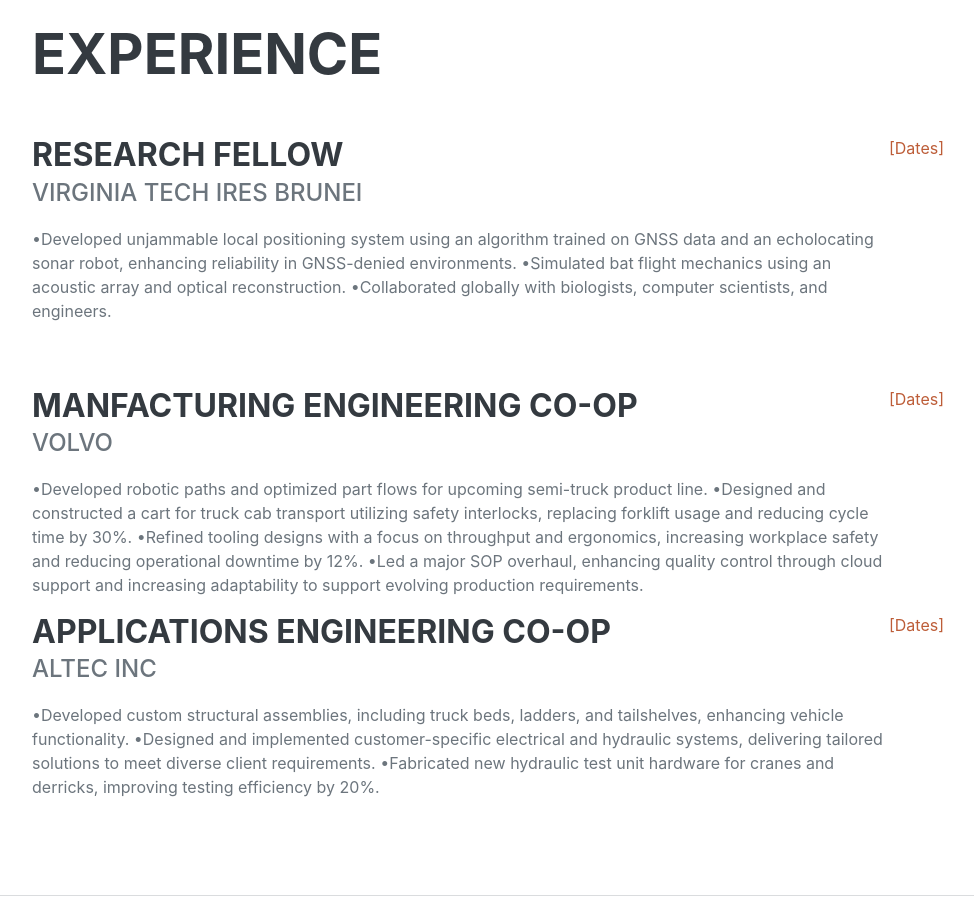
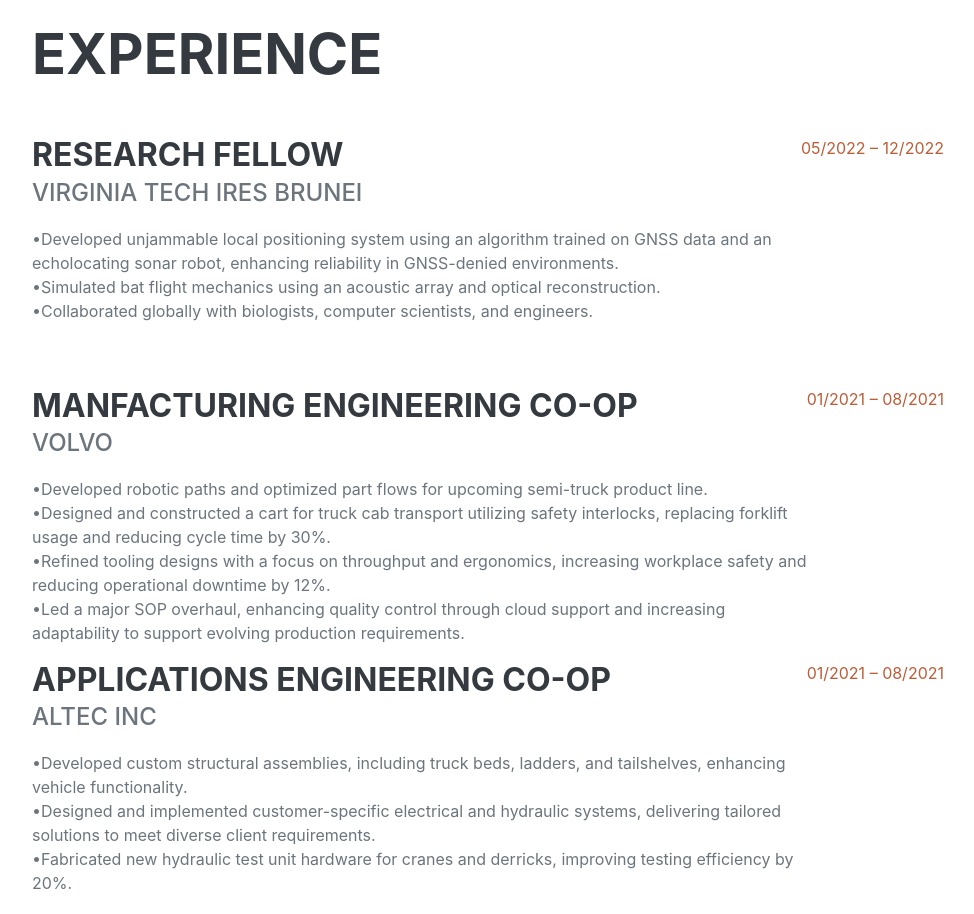
Before and after one commit to rshallbetter/rshallbetter.github.io, a plain HTML site: page index.html in a window 1280 px wide. Shown: the part 860-1774 px from the top of the page, without its empty margins (288-1262 px from the left). Drawn offline with nearby package versions, Linux system fonts and the light colour scheme; a web font is replaced by a local one.

Commit message:
Update index.html
added linebreaks, skills

```diff
--- a/index.html
+++ b/index.html
@@ -66,40 +66,40 @@
                             <h3 class="mb-0">Research Fellow</h3>
                             <div class="subheading mb-3">Virginia Tech IRES Brunei</div>
                             <p>•Developed unjammable local positioning system using an algorithm trained on GNSS data
-                                and an echolocating sonar robot, enhancing reliability in GNSS-denied environments.
-                                •Simulated bat flight mechanics using an acoustic array and optical reconstruction.
+                                and an echolocating sonar robot, enhancing reliability in GNSS-denied environments.<br />
+                                •Simulated bat flight mechanics using an acoustic array and optical reconstruction.<br />
                                 •Collaborated globally with biologists, computer scientists, and engineers.
                                 </p>
                         </div>
-                        <div class="flex-shrink-0"><span class="text-primary">[Dates]</span></div>
+                        <div class="flex-shrink-0"><span class="text-primary">05/2022 – 12/2022</span></div>
                     </div>
                     <div class="d-flex flex-column flex-md-row justify-content-between">
                         <div class="flex-grow-1">
                             <h3 class="mb-0">Manfacturing Engineering Co-op</h3>
                             <div class="subheading mb-3">Volvo</div>
-                            <p>•Developed robotic paths and optimized part flows for upcoming semi-truck product line.
+                            <p>•Developed robotic paths and optimized part flows for upcoming semi-truck product line.<br />
                                 •Designed and constructed a cart for truck cab transport utilizing safety interlocks, replacing
-                                forklift usage and reducing cycle time by 30%.
+                                forklift usage and reducing cycle time by 30%.<br />
                                 •Refined tooling designs with a focus on throughput and ergonomics, increasing workplace
-                                safety and reducing operational downtime by 12%.
+                                safety and reducing operational downtime by 12%.<br />
                                 •Led a major SOP overhaul, enhancing quality control through cloud support and increasing
                                 adaptability to support evolving production requirements.
                                 </p>
                         </div>
-                        <div class="flex-shrink-0"><span class="text-primary">[Dates]</span></div>
+                        <div class="flex-shrink-0"><span class="text-primary">01/2021 – 08/2021</span></div>
                     </div>
                     <div class="d-flex flex-column flex-md-row justify-content-between">
                         <div class="flex-grow-1">
                             <h3 class="mb-0">Applications Engineering Co-op</h3>
                             <div class="subheading mb-3">Altec Inc</div>
                             <p>•Developed custom structural assemblies, including truck beds, ladders, and tailshelves,
-                                enhancing vehicle functionality.
+                                enhancing vehicle functionality.<br />
                                 •Designed and implemented customer-specific electrical and hydraulic systems, delivering
-                                tailored solutions to meet diverse client requirements.
+                                tailored solutions to meet diverse client requirements.<br />
                                 •Fabricated new hydraulic test unit hardware for cranes and derricks, improving testing
                                 efficiency by 20%.</p>
                         </div>
-                        <div class="flex-shrink-0"><span class="text-primary">[Dates]</span></div>
+                        <div class="flex-shrink-0"><span class="text-primary">01/2021 – 08/2021</span></div>
                     </div>
                 </div>
             </section>
@@ -127,15 +127,15 @@
                     <ul class="fa-ul mb-0">
                         <li>
                             <span class="fa-li"><i class="fas fa-check"></i></span>
-                            3D design
+                            2D and 3D Design: Solidworks, Creo Parametric, CATIA, Draftsight, AutoCAD, Revit,
                         </li>
                         <li>
                             <span class="fa-li"><i class="fas fa-check"></i></span>
-                            [Skill 2]
+                            Languages: Python, Java, C++
                         </li>
                         <li>
                             <span class="fa-li"><i class="fas fa-check"></i></span>
-                            [Skill 3]
+                            Data Analysis/ML: Python, SQL, MATLAB, TensorFlow, PyTorch
                         </li>
                     </ul>
                 </div>
```
